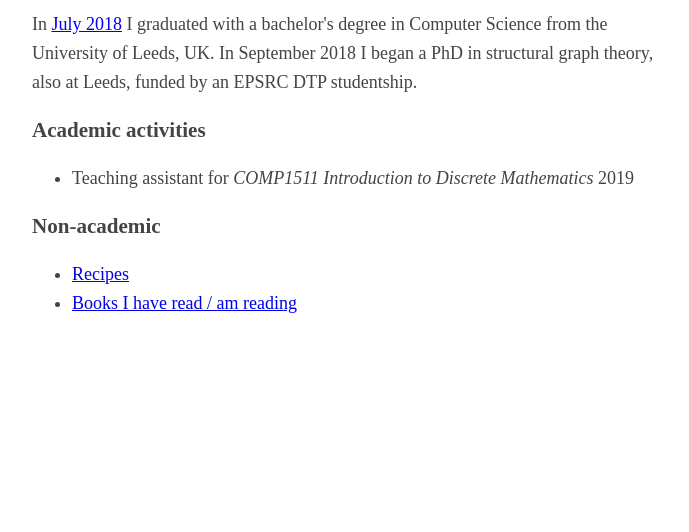
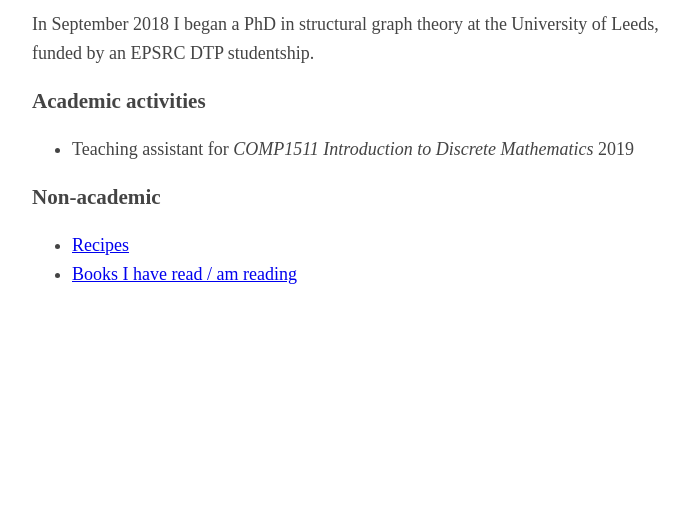
Before and after one commit to jakehorsfield/jakehorsfield.github.io, a plain HTML site: page index.html in a window 1280 px wide. Shown: the part 268-800 px from the top of the page, without its empty margins (283-972 px from the left). Drawn offline with Linux system fonts and the light colour scheme; a script that the page names is missing.

Commit message:
Update index.html

```diff
--- a/index.html
+++ b/index.html
@@ -19,8 +19,7 @@
     </header>
 
     <p>
-    In <a href="pic/jake-horsfield-graduation.jpeg">July 2018</a> I graduated with a bachelor's degree in Computer Science from the University of Leeds, UK.
-        In September 2018 I began a PhD in structural graph theory, also at Leeds, funded by an EPSRC DTP studentship.
+    In September 2018 I began a PhD in structural graph theory at the University of Leeds, funded by an EPSRC DTP studentship.
     </p>
     <h3>Academic activities</h3>
     <p>
```
